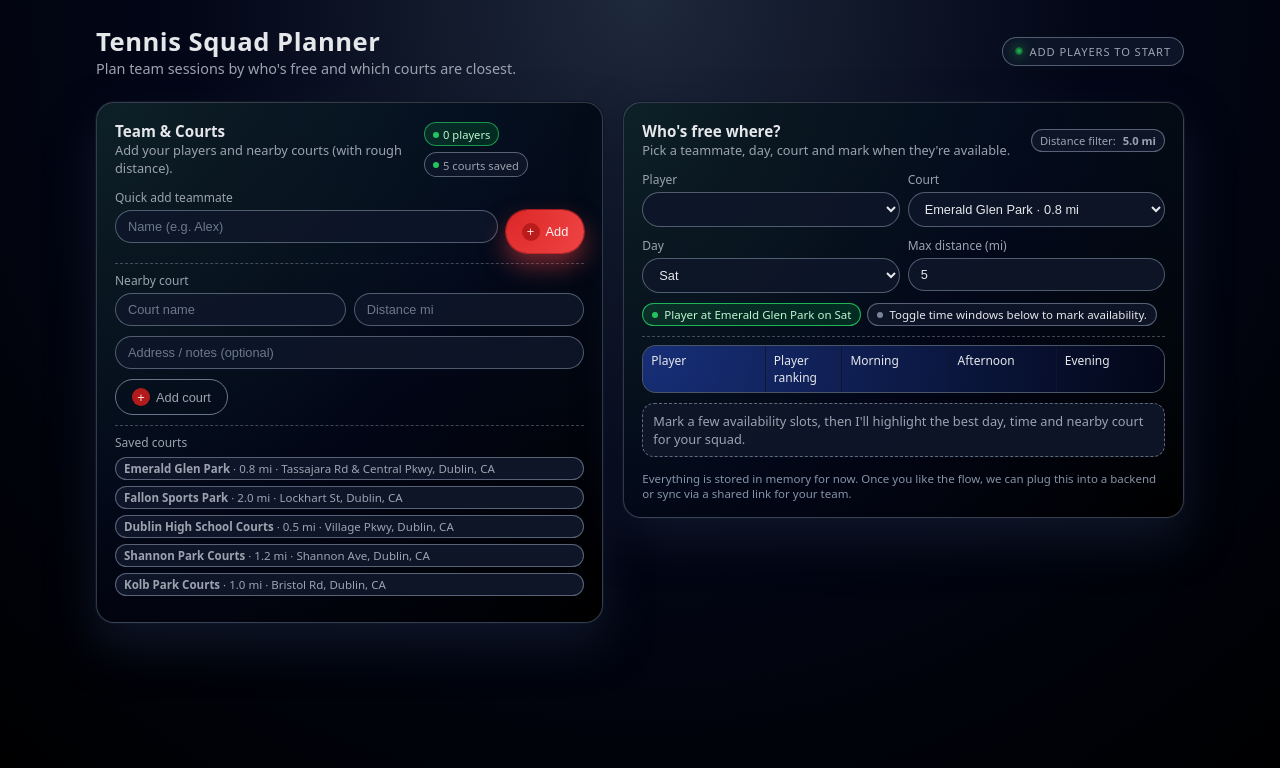
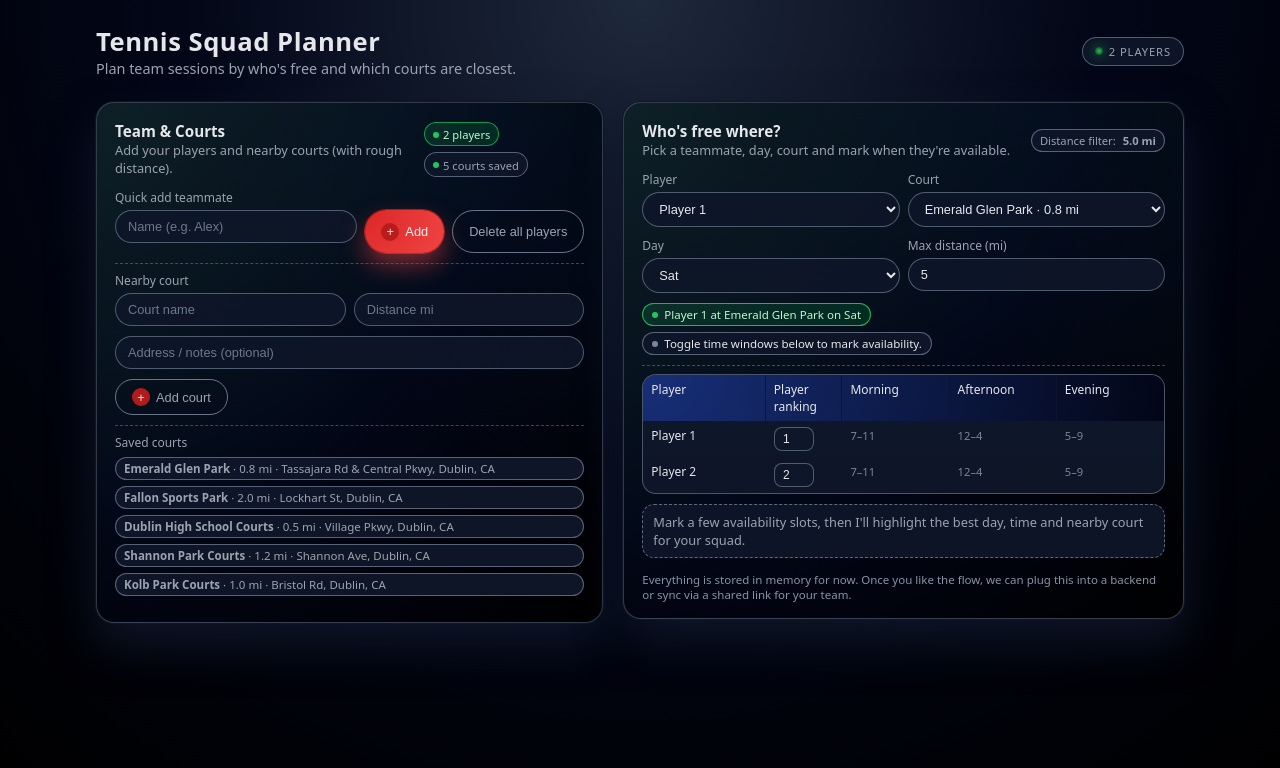
Before and after one commit to vbhupalam7/tennis-court-scheduler, a React (Vite) app: page / in a window 1280 px wide. Shown: the top 768 px of the page. Built offline with nearby package versions, Linux system fonts and the light colour scheme.

Commit message:
Added 2 players

```diff
--- a/src/App.tsx
+++ b/src/App.tsx
@@ -24,7 +24,10 @@ interface AvailabilityEntry {
 
 const DAYS = ["Mon", "Tue", "Wed", "Thu", "Fri", "Sat", "Sun"] as const;
 
-const DEFAULT_PLAYERS: Player[] = [];
+const DEFAULT_PLAYERS: Player[] = [
+  { id: 1, name: "Player 1", ranking: 1 },
+  { id: 2, name: "Player 2", ranking: 2 },
+];
 
 const DEFAULT_COURTS: Court[] = [
   {
@@ -197,7 +200,9 @@ function App() {
   const [newCourtAddress, setNewCourtAddress] = useState("");
   const [newCourtDistance, setNewCourtDistance] = useState("");
 
-  const [selectedPlayerId, setSelectedPlayerId] = useState<number | null>(null);
+  const [selectedPlayerId, setSelectedPlayerId] = useState<number | null>(
+    DEFAULT_PLAYERS[0]?.id ?? null
+  );
   const [selectedCourtId, setSelectedCourtId] = useState<number | null>(
     DEFAULT_COURTS[0]?.id ?? null
   );
```
